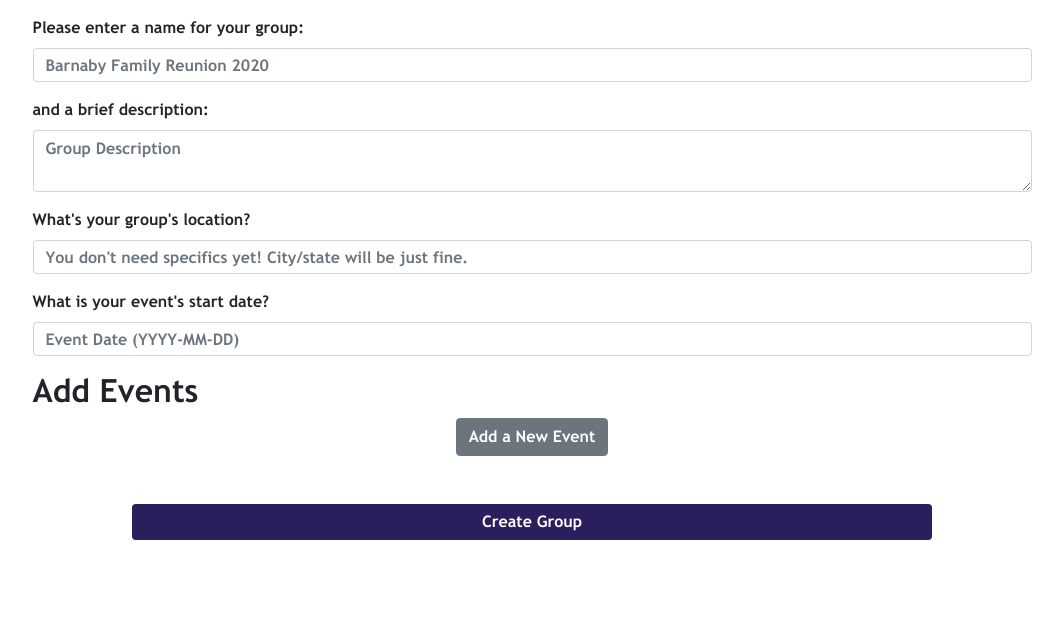
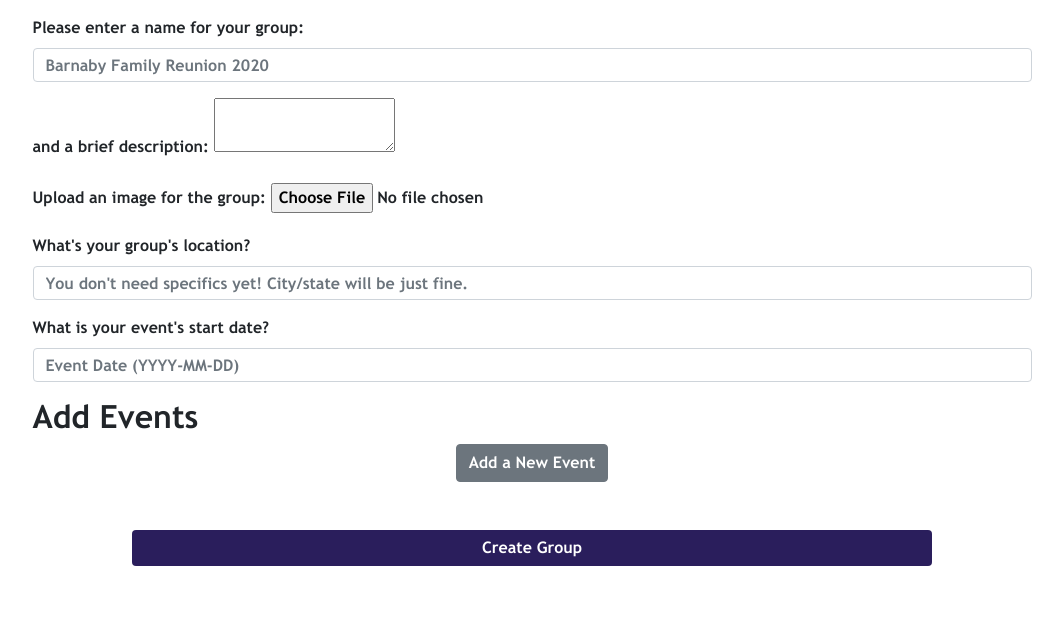
Before and after one commit to droverapp/drover, a Django app: page /groups/create/ in a window 1280 px wide. Shown: the part 48-670 px from the top of the page, without its empty margins (108-1171 px from the left). Run offline with Django 3.2, Linux system fonts and the light colour scheme; the visitor is signed in with stand-in values (Sample User, id 1); parts of the project's set-up code (start-up, migrations or seed data) failed here and were passed over; some libraries are stand-ins or nearby versions.

Commit message:
Adds richtext editor and image for group description

```diff
--- a/drover/urls.py
+++ b/drover/urls.py
@@ -15,6 +15,8 @@ Including another URLconf
 """
 from django.contrib import admin
 from django.urls import path, include
+from django.conf import settings
+from django.conf.urls.static import static
 
 urlpatterns = [
     path("admin/", admin.site.urls),
@@ -23,3 +25,7 @@ urlpatterns = [
     path("s/", include("shortener.urls")),
     path("", include("public.urls")),
 ]
+
+if settings.DEBUG:
+    urlpatterns += static(settings.MEDIA_URL,
+        document_root=settings.MEDIA_ROOT)
--- a/groups/models.py
+++ b/groups/models.py
@@ -2,6 +2,8 @@ import uuid
 from django.db import models
 from django.conf import settings
 from datetime import datetime
+
+from ckeditor.fields import RichTextField
 
 
 class Group(models.Model):
@@ -9,7 +11,8 @@ class Group(models.Model):
     name = models.CharField(max_length=120)
     event_date = models.DateTimeField(blank=True, null=True)
     venue = models.CharField(max_length=255, blank=True, null=True)
-    description = models.TextField(blank=True)
+    description = RichTextField(blank=True)
+    image = models.ImageField(upload_to="images/", null=True)
     owner = models.ForeignKey(settings.AUTH_USER_MODEL, on_delete=models.CASCADE)
 
     def __str__(self):
--- a/groups/templates/create_group.html
+++ b/groups/templates/create_group.html
@@ -6,7 +6,7 @@
 {% block content %}
   {% include 'header.html' with title="Create Group" nav_menu=True %}
   <div class="container">
-    <form class="form-container" method="post">
+    <form class="form-container" method="post"  enctype="multipart/form-data">
       {% csrf_token %}
       <div class="form-group">
         <label for="name">Please enter a name for your group:</label>
@@ -14,7 +14,26 @@
       </div>
       <div class="form-group">
         <label for="description">and a brief description:</label>
-        <textarea class="form-control" name="description" id="description" placeholder="Group Description"></textarea>
+        <script type="text/javascript" src="{% static "ckeditor/ckeditor-init.js" %}"></script>
+        <script type="text/javascript" src="{% static "ckeditor/ckeditor/ckeditor.js" %}"></script>
+        <!-- <textarea class="form-control" name="description" id="id_description" placeholder="Group Description"></textarea> -->
+        <div class="django-ckeditor-widget" data-field-id="id_description" style="display: inline-block;">
+          <textarea id="id_description" name="description"
+            data-processed="0"
+            data-config="{&quot;skin&quot;: &quot;moono-lisa&quot;,
+              &quot;toolbar_Custom&quot;: [[&quot;Bold&quot;, &quot;Italic&quot;, &quot;Underline&quot;], [&quot;Link&quot;, &quot;Unlink&quot;]],
+              &quot;toolbar&quot;: &quot;Custom&quot;,
+              &quot;height&quot;: 300, &quot;width&quot;: 300,
+              &quot;filebrowserWindowWidth&quot;: 300, &quot;filebrowserWindowHeight&quot;: 300,
+              &quot;language&quot;: &quot;en-us&quot;}"
+            data-external-plugin-resources="[]"
+            data-id="id_description"
+            data-type="ckeditortype"></textarea>
+        </div>
+      </div>
+      <div class="form-group">
+        <label>Upload an image for the group:</label>
+        <input type="file" name="group_image" />
       </div>
       <div class="form-group">
         <label for="venue">What's your group's location?</label>
--- a/groups/templates/view_group.html
+++ b/groups/templates/view_group.html
@@ -4,8 +4,9 @@
   {% include 'header.html' with title="Details" nav_menu=True group_id=group.group_id page='view' %}
   <div class="container" style="min-height: calc(100vh - 14.7rem);">
     <h4 class="group-title">{{ group.name }}</h4>
+    <img src="{{ group.image.url }}" class="group-image" />
     <p class="group-description">
-      {{ group.description }}
+      {{ group.description|safe }}
     </p>
     <p>
       Invite: {{ request.scheme }}://{{ request.get_host }}{{ group.get_invite_url }}
--- a/groups/views.py
+++ b/groups/views.py
@@ -1,4 +1,5 @@
 import datetime
+import bleach
 
 from django.db.models import Q, Count, OuterRef, Subquery
 from django.shortcuts import render, redirect
@@ -26,7 +27,8 @@ def create_group(request):
         group = Group(
             name=request.POST["name"],
             event_date=event_date,
-            description=request.POST["description"],
+            description=bleach.clean(request.POST["description"], tags=["p", "strong", "i", "u", "b", "em", "a"]),
+            image=request.FILES["group_image"],
             venue=request.POST["venue"],
             owner=request.user,
         )
@@ -66,7 +68,8 @@ def edit_group(request, group_id):
                 group.event_date = datetime.datetime.strptime(
                     request.POST["event_date"], "%m/%d/%Y %I:%M %p"
                 ).strftime("%Y-%m-%d %H:%M")
-            group.description = request.POST["description"]
+            group.image = request.FILES["group_image"]
+            group.description = bleach.clean(request.POST["description"], tags=["p", "strong", "i", "u", "b", "em", "a"])
             group.venue = request.POST["venue"]
             group.save()
 
--- a/requirements.txt
+++ b/requirements.txt
@@ -1,15 +1,18 @@
 # DON'T FORGET TO MAKE SURE THIS IS SYNCED UP WITH environment.yml
 astroid==2.3.2
+bleach
 certifi==2019.9.11
 chardet==3.0.4
 Django==2.2.6
 django-environ==0.4.5
+django-ckeditor
 django-sendgrid-v5==0.8.0
 future==0.18.2
 idna==2.8
 isort==4.3.21
 lazy-object-proxy==1.4.3
 mccabe==0.6.1
+pillow
 psycopg2==2.8.4
 PyJWT==1.7.1
 pylint==2.4.3
--- a/static/css/style.css
+++ b/static/css/style.css
@@ -142,6 +142,9 @@ a.btn-primary.btn-orange:hover {
 .group-container {
   margin-bottom: 1.5rem;
 }
+.group-image {
+  max-width: 100%;
+}
 
 .schedule-form-container {
   margin-bottom: 3rem;
--- a/users/templates/dashboard.html
+++ b/users/templates/dashboard.html
@@ -21,7 +21,7 @@
               <div class="card-subtitle mb-2 text-muted">{{ group.event_date|date:"F j Y" }}</div>
               {% endif %}
               <p class="card-text">
-                {{ group.description }}
+                {{ group.description|safe }}
                 <div class="group-invite">Invite Link:
                   {{ request.scheme }}://{{ request.get_host }}{{ group.get_invite_url }}</div>
               </p>
--- a/users/templates/signup.html
+++ b/users/templates/signup.html
@@ -5,6 +5,7 @@
   <div class="container">
     <form class="form-container" method="post">
       {% csrf_token %}
+
       {% for field in form %}
         <p>
           {{ field.placeholder }}<br>
```
Also changed, not shown: drover/settings.py (+16 -0 lines), groups/templates/edit_group.html (+22 -2 lines), groups/migrations/0010_auto_20201016_1046.py (added), groups/migrations/0011_auto_20201019_1243.py (added), 1 other file.
